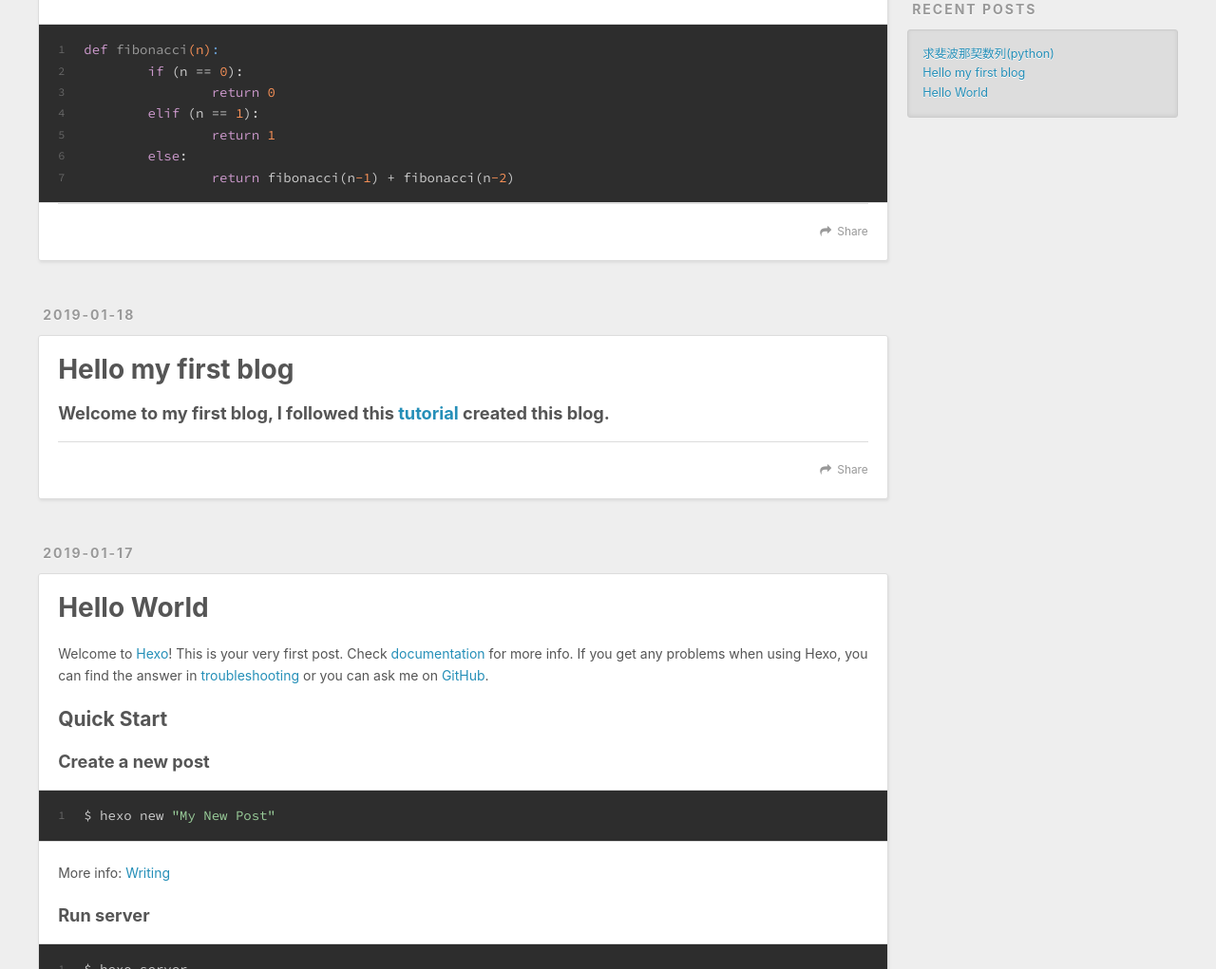
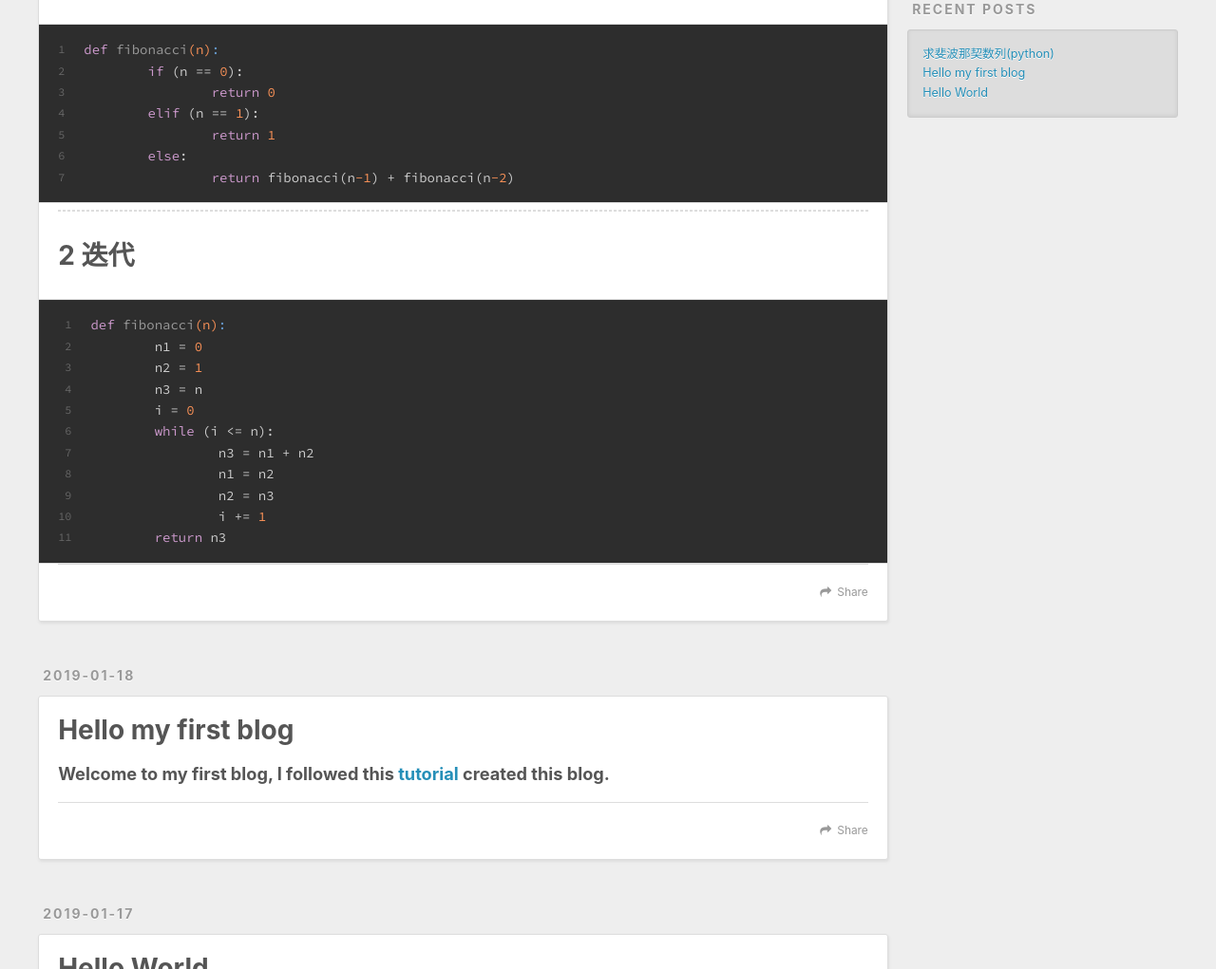
Before and after one commit to vikinglion/vikinglion.github.io, a plain HTML site: page index.html in a window 1280 px wide. Shown: the part 798-1819 px from the top of the page at 95% size. Drawn offline with nearby package versions, Linux system fonts and the light colour scheme.

Commit message:
Site updated: 2019-02-17 15:28:35

```diff
--- a/index.html
+++ b/index.html
@@ -88,6 +88,8 @@
     <div class="article-entry" itemprop="articleBody">
 
         <h1 id="1-递归"><a href="#1-递归" class="headerlink" title="1 递归"></a>1 递归</h1><figure class="highlight python"><table><tr><td class="gutter"><pre><span class="line">1</span><br><span class="line">2</span><br><span class="line">3</span><br><span class="line">4</span><br><span class="line">5</span><br><span class="line">6</span><br><span class="line">7</span><br></pre></td><td class="code"><pre><span class="line"><span class="function"><span class="keyword">def</span> <span class="title">fibonacci</span><span class="params">(n)</span>:</span></span><br><span class="line">	<span class="keyword">if</span> (n == <span class="number">0</span>):</span><br><span class="line">		<span class="keyword">return</span> <span class="number">0</span></span><br><span class="line">	<span class="keyword">elif</span> (n == <span class="number">1</span>):	</span><br><span class="line">		<span class="keyword">return</span> <span class="number">1</span></span><br><span class="line">	<span class="keyword">else</span>:</span><br><span class="line">		<span class="keyword">return</span> fibonacci(n<span class="number">-1</span>) + fibonacci(n<span class="number">-2</span>)</span><br></pre></td></tr></table></figure>
+<hr>
+<h1 id="2-迭代"><a href="#2-迭代" class="headerlink" title="2 迭代"></a>2 迭代</h1><figure class="highlight python"><table><tr><td class="gutter"><pre><span class="line">1</span><br><span class="line">2</span><br><span class="line">3</span><br><span class="line">4</span><br><span class="line">5</span><br><span class="line">6</span><br><span class="line">7</span><br><span class="line">8</span><br><span class="line">9</span><br><span class="line">10</span><br><span class="line">11</span><br></pre></td><td class="code"><pre><span class="line"><span class="function"><span class="keyword">def</span> <span class="title">fibonacci</span><span class="params">(n)</span>:</span></span><br><span class="line">	n1 = <span class="number">0</span></span><br><span class="line">	n2 = <span class="number">1</span></span><br><span class="line">	n3 = n</span><br><span class="line">	i = <span class="number">0</span></span><br><span class="line">	<span class="keyword">while</span> (i &lt;= n):</span><br><span class="line">		n3 = n1 + n2</span><br><span class="line">		n1 = n2</span><br><span class="line">		n2 = n3</span><br><span class="line">		i += <span class="number">1</span></span><br><span class="line">	<span class="keyword">return</span> n3</span><br></pre></td></tr></table></figure>
 
     </div>
     <footer class="article-footer">
```
Also changed, not shown: fibonacci/index.html (+6 -4 lines).
